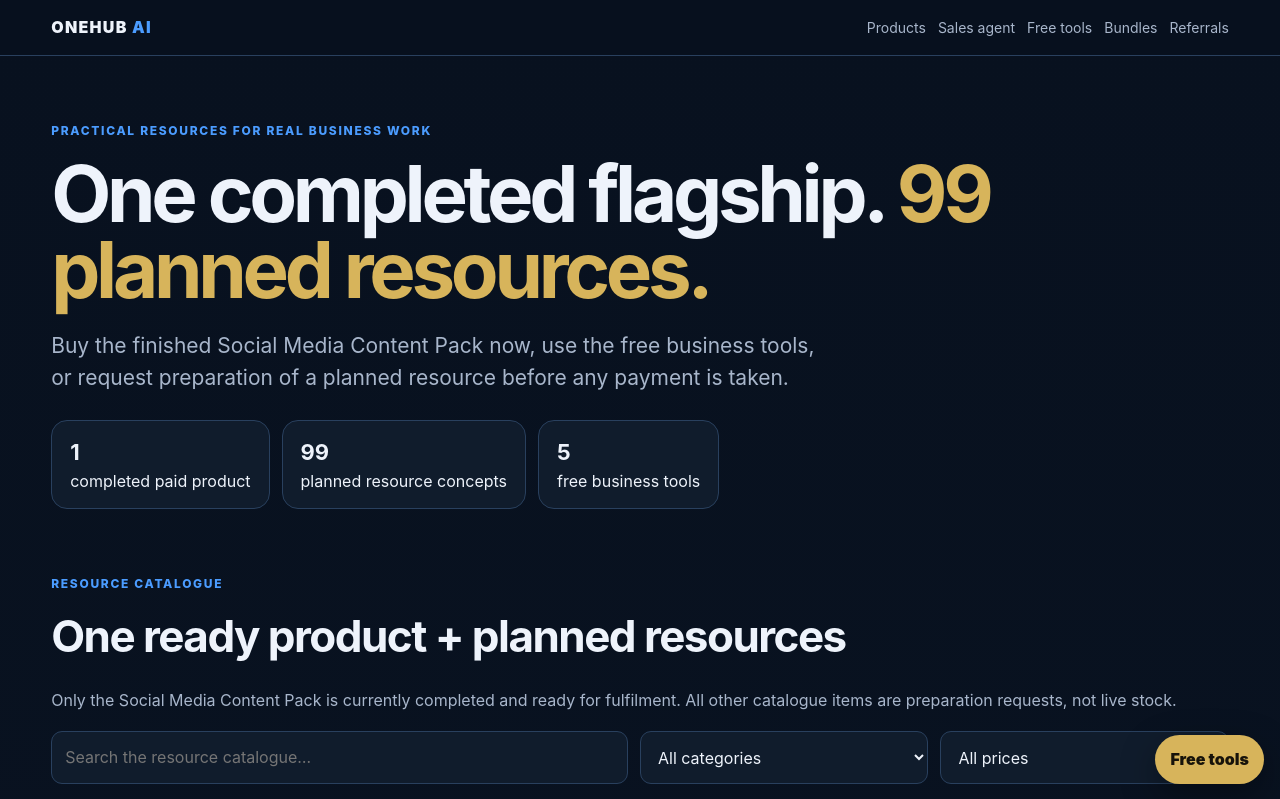
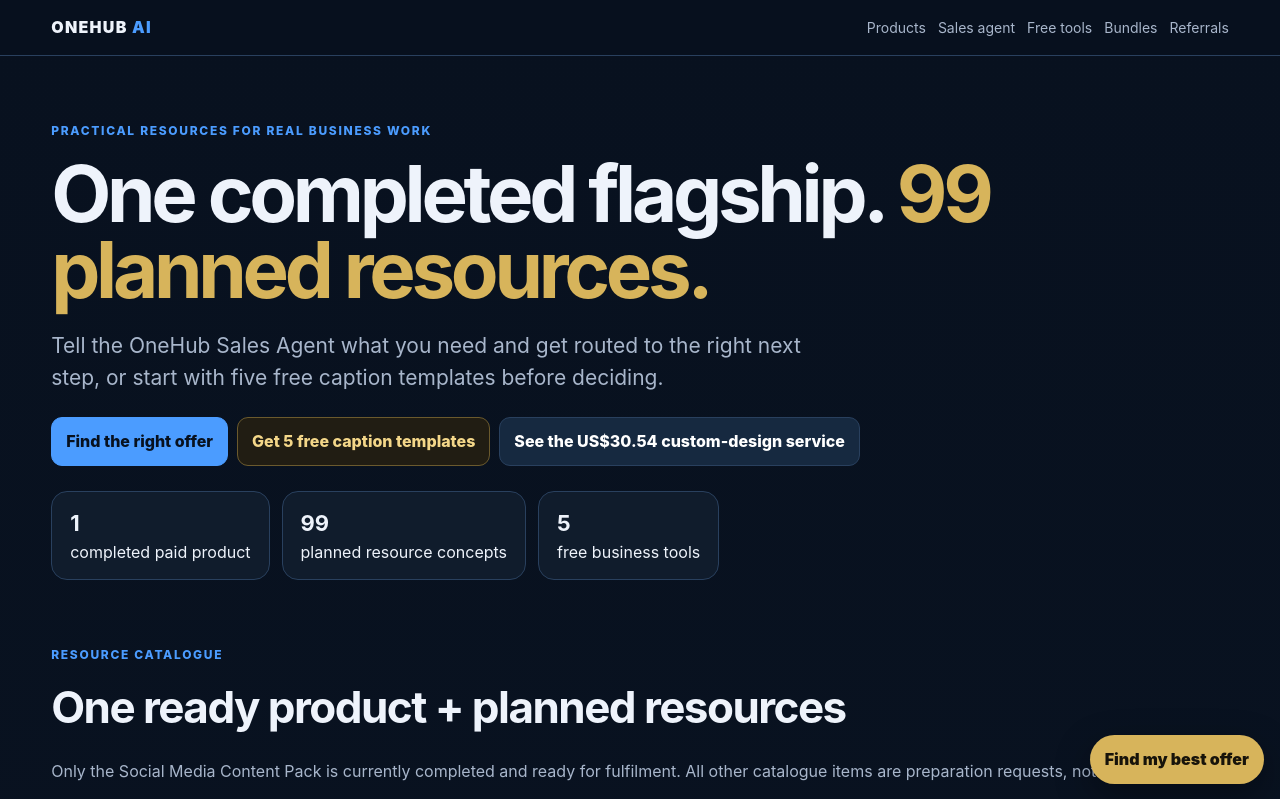
Before and after one commit to stephenchetty1-netizen/Factory-repo, a website: page index.html in a window 1280 px wide. Shown: the top 799 px of the page. Drawn offline with Linux system fonts and the light colour scheme.

Commit message:
Strengthen OneHub homepage conversion path

```diff
--- a/index.html
+++ b/index.html
@@ -24,7 +24,7 @@ footer{border-top:1px solid var(--line);margin-top:50px;padding:32px 0;color:var
 <body>
 <header class="top"><div class="wrap nav"><a class="brand" href="#top">ONEHUB <span>AI</span></a><nav class="navlinks"><a href="#products">Products</a><a href="/sales-agent">Sales agent</a><a href="#tools">Free tools</a><a href="#bundles">Bundles</a><a href="#referrals">Referrals</a></nav></div></header>
 <main class="wrap" id="top">
-<section class="hero"><div class="eyebrow">Practical resources for real business work</div><h1>One completed flagship. <span class="gold">99 planned resources.</span></h1><p class="lead">Buy the finished Social Media Content Pack now, use the free business tools, or request preparation of a planned resource before any payment is taken.</p><div class="stats"><div class="stat"><strong>1</strong><span>completed paid product</span></div><div class="stat"><strong>99</strong><span>planned resource concepts</span></div><div class="stat"><strong>5</strong><span>free business tools</span></div></div></section>
+<section class="hero"><div class="eyebrow">Practical resources for real business work</div><h1>One completed flagship. <span class="gold">99 planned resources.</span></h1><p class="lead">Tell the OneHub Sales Agent what you need and get routed to the right next step, or start with five free caption templates before deciding.</p><div class="actions" style="margin:22px 0 4px"><a class="btn primary" href="/sales-agent?utm_source=homepage&utm_medium=owned&utm_campaign=conversion_push">Find the right offer</a><a class="btn gold" href="/free-kit?utm_source=homepage&utm_medium=owned&utm_campaign=conversion_push">Get 5 free caption templates</a><a class="btn" href="/products/social-media-content-pack?utm_source=homepage&utm_medium=owned&utm_campaign=conversion_push">See the US$30.54 custom-design service</a></div><div class="stats"><div class="stat"><strong>1</strong><span>completed paid product</span></div><div class="stat"><strong>99</strong><span>planned resource concepts</span></div><div class="stat"><strong>5</strong><span>free business tools</span></div></div></section>
 
 <section class="section" id="products"><div class="eyebrow">Resource catalogue</div><h2>One ready product + planned resources</h2><p class="muted">Only the Social Media Content Pack is currently completed and ready for fulfilment. All other catalogue items are preparation requests, not live stock.</p><div class="controls"><input id="search" placeholder="Search the resource catalogue…"><select id="category"><option value="">All categories</option></select><select id="price"><option value="">All prices</option><option value="0-15">US$15 and under</option><option value="15-25">US$15–25</option><option value="25-999">US$25+</option></select></div><p class="muted" id="count"></p><div class="grid" id="grid"></div></section>
 
@@ -41,7 +41,7 @@ footer{border-top:1px solid var(--line);margin-top:50px;padding:32px 0;color:var
 
 <section class="section"><div class="notice">OneHub does not guarantee sales, reach or income. The Social Media Content Pack uses a verified brief-first order flow that shows the matching PayPal checkout only after the customer brief is saved. All other products and bundles use a request-first process with product-specific payment instructions before payment.</div></section>
 </main>
-<a class="free-float" href="#tools">Free tools</a>
+<a class="free-float" href="/sales-agent?utm_source=homepage_floating&utm_medium=owned&utm_campaign=conversion_push">Find my best offer</a>
 <footer><div class="wrap">ONEHUB AI · Independent digital content service · <a href="mailto:Stephenchetty1@gmail.com">Stephenchetty1@gmail.com</a></div></footer>
 <script>
 const SOCIAL_ORDER='https://onehub-ai-business.floot.app/order?pack=social-media-content';
```
